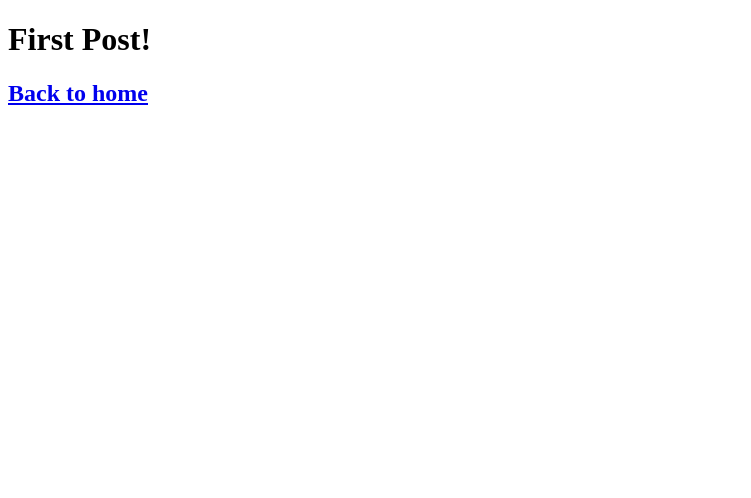
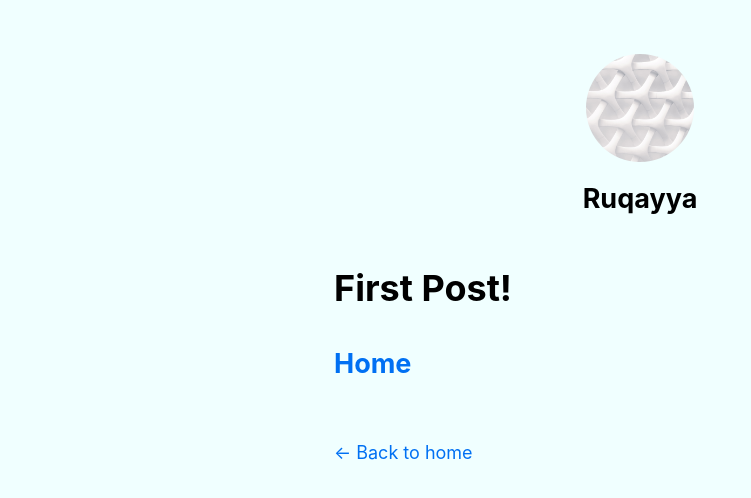
Before and after one commit to Ruqayya-Hasnee/nextjs-blog, a Next.js app: page /posts/first-post in a window 1280 px wide. Shown: the top 498 px of the page, without its empty margins (0-751 px from the left). Built offline with nearby package versions, Linux system fonts and the light colour scheme.

Commit message:
added intro page with global css and reusable components

```diff
--- /dev/null
+++ b/components/layout.js
@@ -0,0 +1,69 @@
+import Head from "next/head";
+import Image from "next/image";
+import styles from "./layout.module.css";
+import utilStyles from "../styles/utils.module.css";
+import Link from "next/link";
+
+const name = "Ruqayya";
+export const siteTitle = "Next.js Sample Website";
+
+export default function Layout({ children, home }) {
+  return (
+    <div className={styles.container}>
+      <Head>
+        <link rel="icon" href="/favicon.ico" />
+        <meta
+          name="description"
+          content="Learn how to build a personal website using Next.js"
+        />
+        <meta
+          property="og:image"
+          content={`https://og-image.vercel.app/${encodeURI(
+            siteTitle
+          )}.png?theme=light&md=0&fontSize=75px&images=https%3A%2F%2Fassets.vercel.com%2Fimage%2Fupload%2Ffront%2Fassets%2Fdesign%2Fnextjs-black-logo.svg`}
+        />
+        <meta name="og:title" content={siteTitle} />
+        <meta name="twitter:card" content="summary_large_image" />
+      </Head>
+      <header className={styles.header}>
+        {home ? (
+          <>
+            <Image
+              priority
+              src="/images/profile.jpg"
+              className={utilStyles.borderCircle}
+              height={144}
+              width={144}
+              alt=""
+            />
+            <h1 className={utilStyles.heading2Xl}>{name}</h1>
+          </>
+        ) : (
+          <>
+            <Link href="/">
+              <Image
+                priority
+                src="/images/profile.jpg"
+                className={utilStyles.borderCircle}
+                height={108}
+                width={108}
+                alt=""
+              />
+            </Link>
+            <h2 className={utilStyles.headingLg}>
+              <Link href="/" className={utilStyles.colorInherit}>
+                {name}
+              </Link>
+            </h2>
+          </>
+        )}
+      </header>
+      <main>{children}</main>
+      {!home && (
+        <div className={styles.backToHome}>
+          <Link href="/">← Back to home</Link>
+        </div>
+      )}
+    </div>
+  );
+}
--- /dev/null
+++ b/components/layout.module.css
@@ -0,0 +1,15 @@
+.container {
+    max-width: 36rem;
+    padding: 0 1rem;
+    margin: 3rem auto 6rem;
+  }
+
+  .header {
+    display: flex;
+    flex-direction: column;
+    align-items: center;
+  }
+
+  .backToHome {
+    margin: 3rem 0 0;
+  }
--- /dev/null
+++ b/pages/_app.js
@@ -0,0 +1,5 @@
+import '../styles/global.css'
+
+export default function App({ Component, pageProps }) {
+    return <Component {...pageProps} />;
+  }
--- a/pages/posts/first-post.js
+++ b/pages/posts/first-post.js
@@ -1,9 +1,25 @@
-import Link from "next/link"
-export default function FirstPost(){
-    return (
-    <>
-    <h1>First Post!</h1>
-   <h2><Link href="/">Back to home</Link></h2>
-    </>
-    )
+import Link from "next/link";
+import Head from "next/head";
+import Script from "next/script";
+import Layout from "../../components/layout";
+
+export default function FirstPost() {
+  return (
+    <Layout>
+      <Head>
+        <title>First Post</title>
+      </Head>
+      <Script
+        src="https://connect.facebook.net/en_US/sdk.js"
+        strategy="lazyOnload"
+        onLoad={() =>
+          console.log(`script loaded correctly, window.FB has been populated`)
+        }
+      />
+      <h1>First Post!</h1>
+      <h2>
+        <Link href="/">Home</Link>
+      </h2>
+    </Layout>
+  );
 }
--- a/styles/global.css
+++ b/styles/global.css
@@ -3,7 +3,6 @@
   padding: 0;
   margin: 0;
   font-family:
-    Inter,
     -apple-system,
     BlinkMacSystemFont,
     Segoe UI,
@@ -15,18 +14,25 @@
     Droid Sans,
     Helvetica Neue,
     sans-serif;
-}
-
-a {
-  color: inherit;
-  text-decoration: none;
+  line-height: 1.6;
+  font-size: 18px;
+  background-color: azure;
 }
 
 * {
   box-sizing: border-box;
 }
 
+a {
+  color: #0070f3;
+  text-decoration: none;
+}
+
+a:hover {
+  text-decoration: underline;
+}
+
 img {
   max-width: 100%;
-  height: auto;
+  display: block;
 }
--- /dev/null
+++ b/styles/utils.module.css
@@ -0,0 +1,52 @@
+.heading2Xl {
+  font-size: 2.5rem;
+  line-height: 1.2;
+  font-weight: 800;
+  letter-spacing: -0.05rem;
+  margin: 1rem 0;
+}
+
+.headingXl {
+  font-size: 2rem;
+  line-height: 1.3;
+  font-weight: 800;
+  letter-spacing: -0.05rem;
+  margin: 1rem 0;
+}
+
+.headingLg {
+  font-size: 1.5rem;
+  line-height: 1.4;
+  margin: 1rem 0;
+}
+
+.headingMd {
+  font-size: 1.2rem;
+  line-height: 1.5;
+}
+
+.borderCircle {
+  border-radius: 9999px;
+}
+
+.colorInherit {
+  color: inherit;
+}
+
+.padding1px {
+  padding-top: 1px;
+}
+
+.list {
+  list-style: none;
+  padding: 0;
+  margin: 0;
+}
+
+.listItem {
+  margin: 0 0 1.25rem;
+}
+
+.lightText {
+  color: #666;
+}
```
Also changed, not shown: pages/index.js (+11 -123 lines), public/images/profile.jpg (added).
